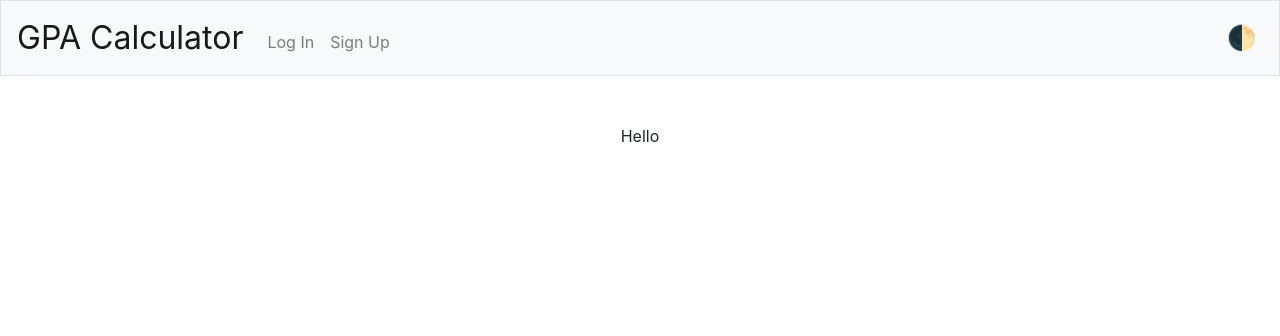
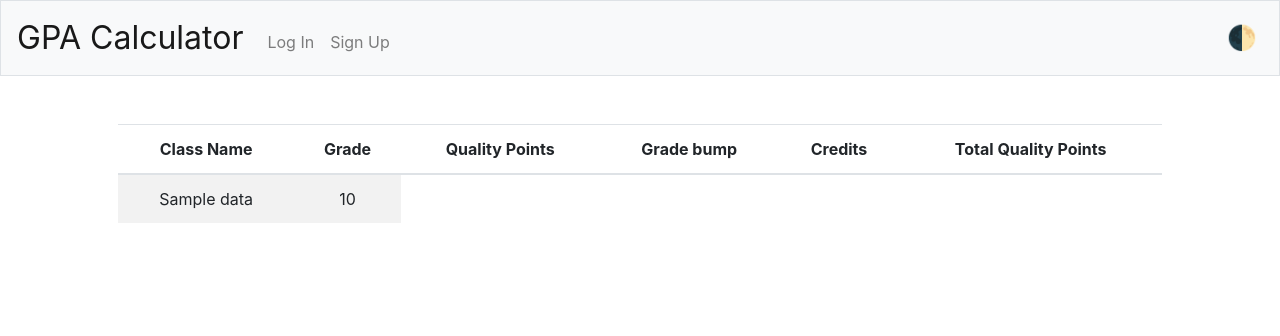
Before and after one commit to Pacil142857/CS50-Final, a Flask app: template templates/index.html in a window 1280 px wide. Shown: the top 336 px of the page. Run offline with Flask 2, Linux system fonts and the light colour scheme; the template is opened without the code that fills it: most values are stand-ins (such as "Sample title", 1, 10 or a date in 2020); some libraries are stand-ins or nearby versions.

Commit message:
Added a table for classes

```diff
--- a/templates/index.html
+++ b/templates/index.html
@@ -5,5 +5,30 @@
 {% endblock %}
 
 {% block main %}
-    Hello
+    <table class='table table-striped'>
+        <thead>
+            <th>Class Name</th>
+            <th>Grade</th>
+            <th>Quality Points</th>
+            <th>Grade bump</th>
+            <th>Credits</th>
+            <th>Total Quality Points</th>
+        </thead>
+
+        <tbody>
+            {% for t in data %}
+            <tr>
+                {% for item in t %}
+                    <td>{{ item }}</td>
+                {% endfor %}
+
+                {% if t[2] * t[4] != 0 %}
+                    <td>{{ t[2] * t[4] + t[3] }}</td>
+                {% else %}
+                    <td>0</td>
+                {% endif %}
+            </tr>
+            {% endfor %}
+        </tbody>
+    </table>
 {% endblock %}
```
